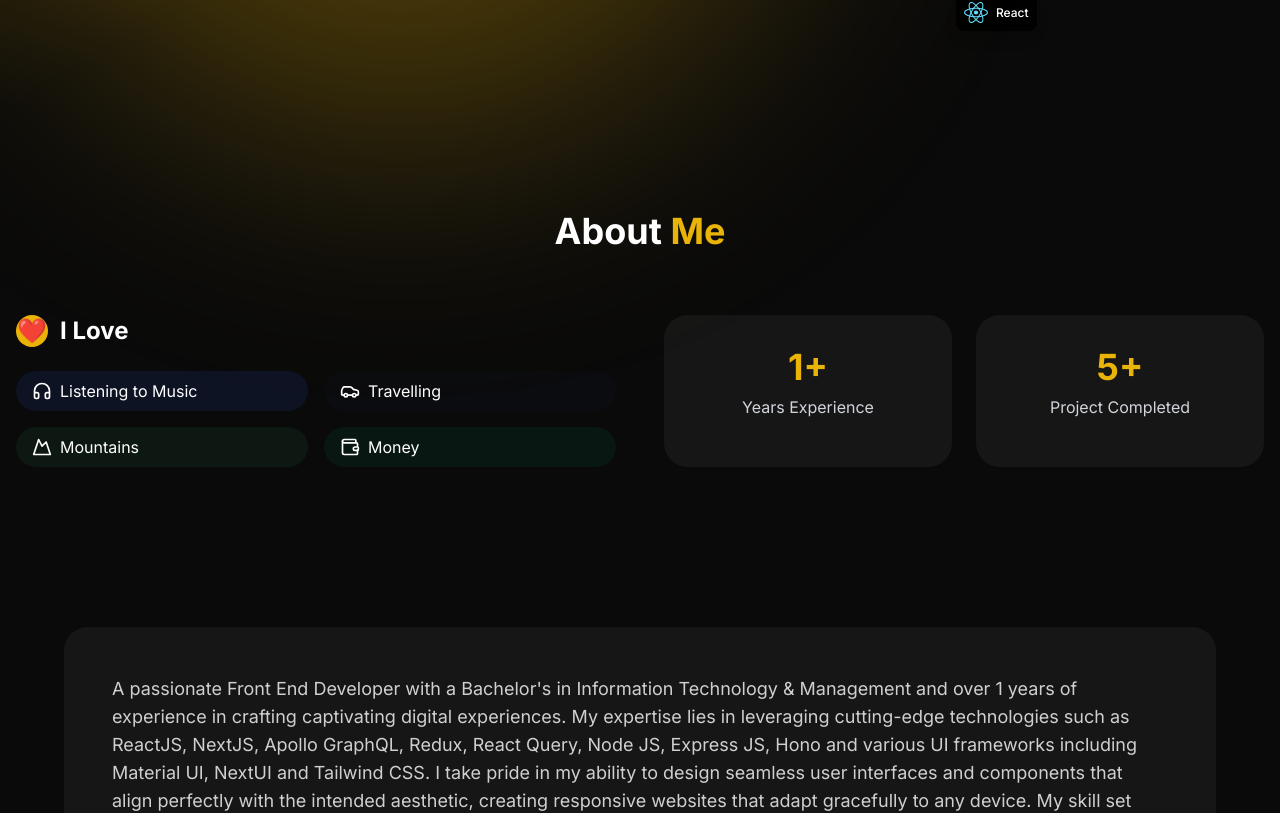
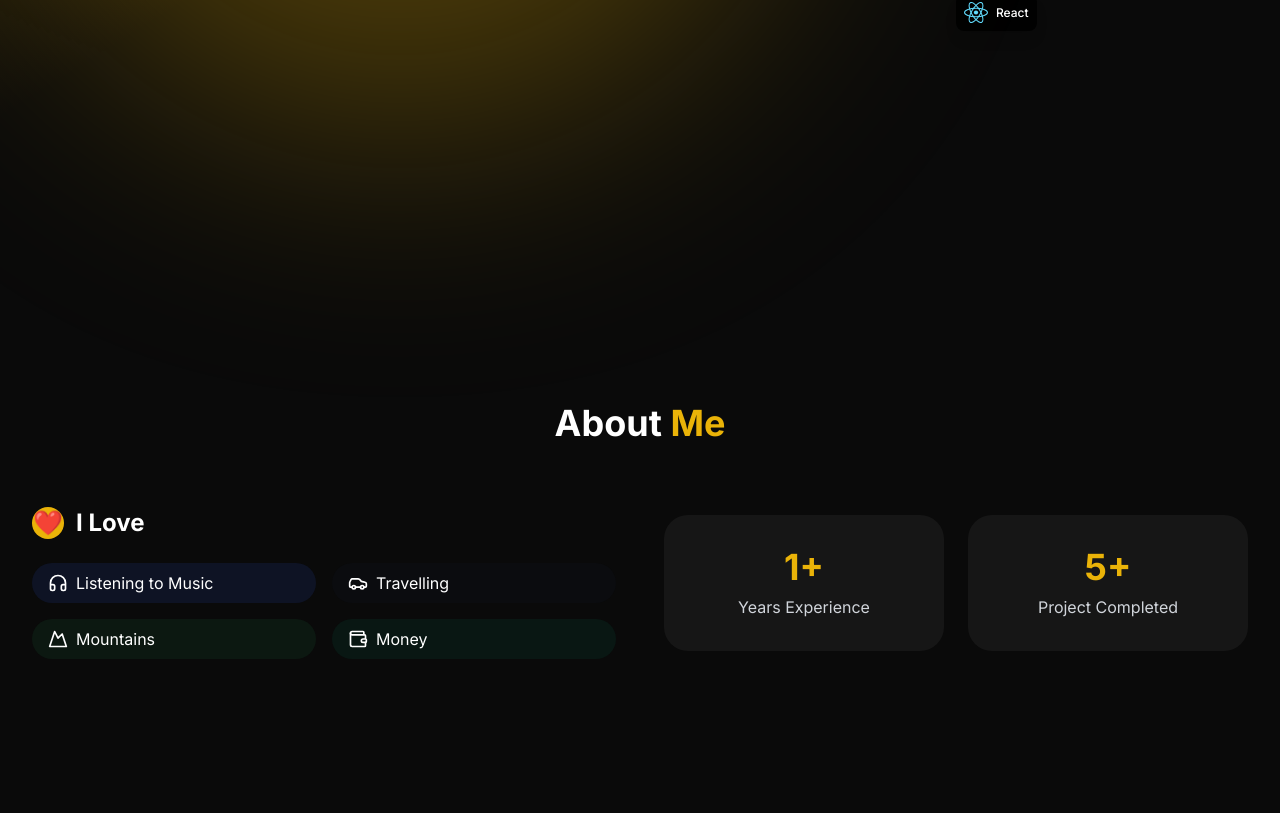
Before and after one commit to zibrasismail/personal-portfolio, a Next.js app: page / in a window 1280 px wide. Shown: the part 669-1482 px from the top of the page. Built offline with nearby package versions, Linux system fonts and the light colour scheme.

Commit message:
fix some style issue

```diff
--- a/components/home/About.tsx
+++ b/components/home/About.tsx
@@ -39,13 +39,8 @@ const interests = [
 
 export default function About() {
   return (
-    <section id="about" className="py-20 relative overflow-hidden">
-      {/* <div className="absolute inset-0 z-0">
-        <div className="absolute inset-0 bg-gradient-to-l from-yellow-500/20 to-transparent dark:from-yellow-500/10" />
-        <div className="absolute left-0 bottom-0 w-[800px] h-[800px] bg-yellow-500/20 rounded-full blur-3xl dark:bg-yellow-500/10" />
-      </div> */}
-
-      <div className="container mx-auto px-4 relative z-10">
+    <section id="about" className="min-h-screen py-20 lg:py-0 flex items-center">
+      <div className="max-w-7xl w-full mx-auto px-4 sm:px-6 lg:px-8">
         <motion.h2
           initial={{ opacity: 0, y: 20 }}
           whileInView={{ opacity: 1, y: 0 }}
@@ -55,7 +50,7 @@ export default function About() {
           About <span className="text-yellow-500">Me</span>
         </motion.h2>
 
-        <div className="grid grid-cols-1 lg:grid-cols-2 gap-12">
+        <div className="grid grid-cols-1 lg:grid-cols-2 gap-12 items-center">
           <motion.div
             initial={{ opacity: 0, x: -50 }}
             whileInView={{ opacity: 1, x: 0 }}
```
